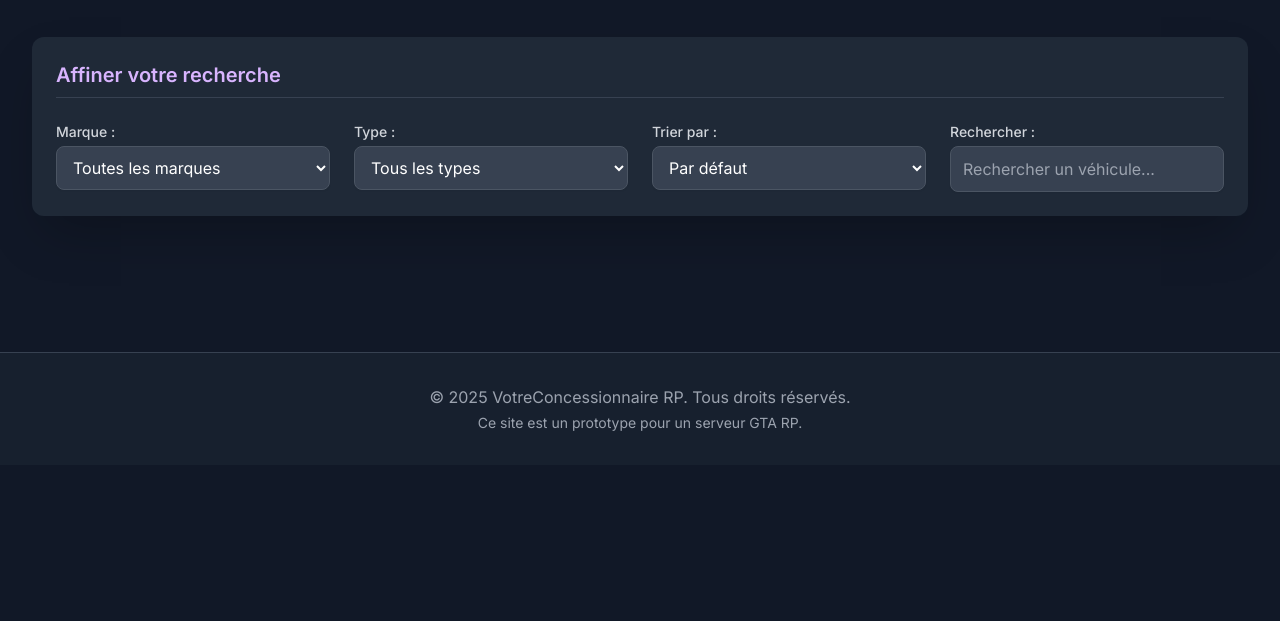
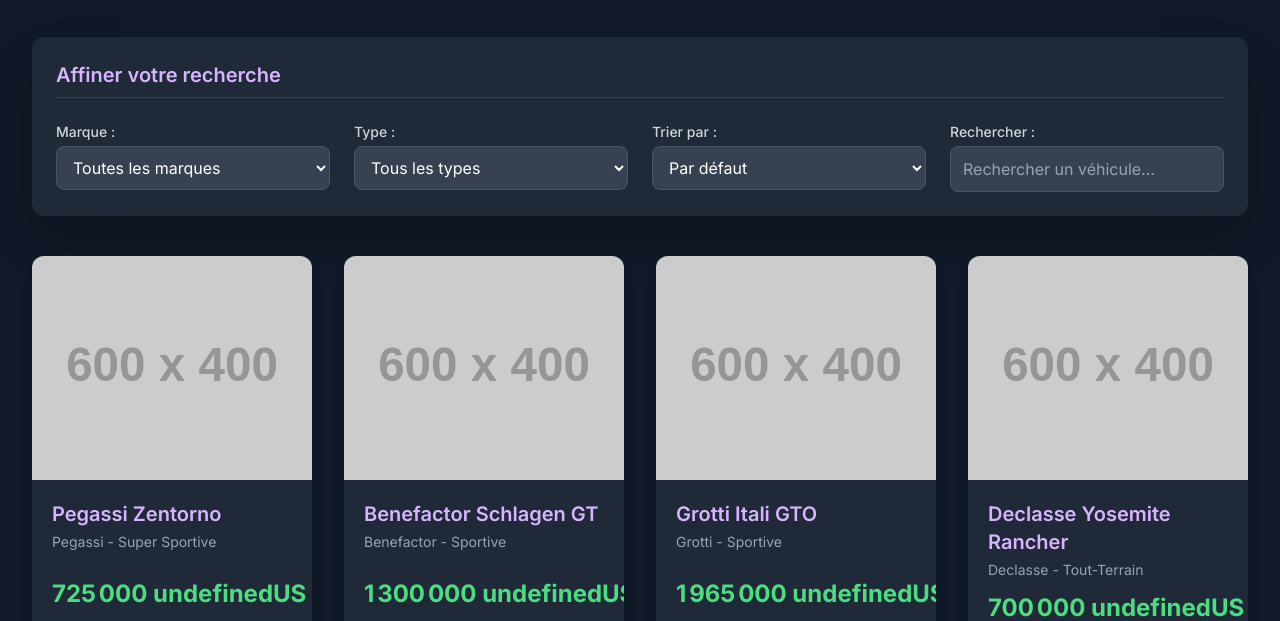
Before and after one commit to GRIYX/catalogue-vehicules-gta, a plain HTML site: page index.html in a window 1280 px wide. Shown: the part 179-800 px from the top of the page. Drawn offline with nearby package versions, Linux system fonts and the light colour scheme; placeholder pictures from the web are drawn by us.

Commit message:
Update index.html

```diff
--- a/index.html
+++ b/index.html
@@ -275,7 +275,7 @@
 
         // --- Utility Functions ---
         function formatPrice(price) {
-            return price.toLocaleString('fr-FR', { style: 'currency', currency: 'US', minimumFractionDigits: 0, maximumFractionDigits: 0 }).replace('$');
+            return price.toLocaleString('fr-FR', { style: 'currency', currency: 'USD', minimumFractionDigits: 0, maximumFractionDigits: 0 }).replace('$');
         }
 
         // --- Dealership Name Customization ---
```
